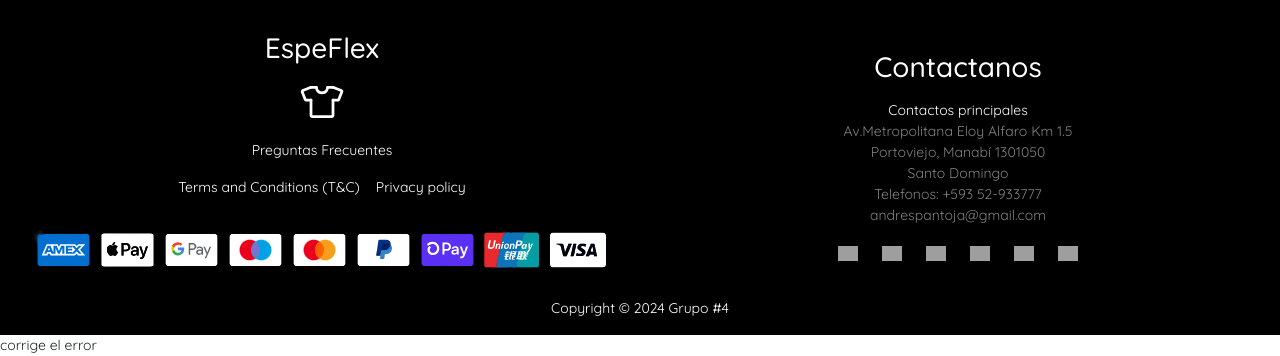
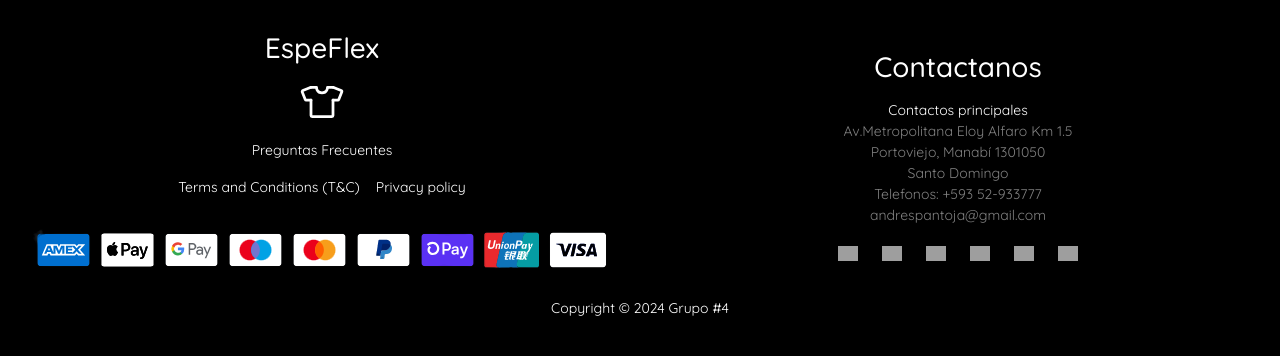
Before and after one commit to AndresPantoja004/Proyecto-ATW-U1, a PHP site: page /detalleComprabefore.php in a window 1280 px wide. Shown: the part 574-930 px from the top of the page. After the commit the page ends 890 px from the top, so only its background shows below. Run offline with PHP 8.4, Linux system fonts and the light colour scheme; data that the repository does not hold is empty; grey boxes are pictures that could not be loaded.

Commit message:
Ultimo intento de before  by Camila

```diff
--- a/detalleComprabefore.php
+++ b/detalleComprabefore.php
@@ -419,4 +419,4 @@ $usuarioLogueado = isset($_SESSION['usuario']);  // Esto verifica si la variable
 </script>
 </body>
 
-</html>corrige el error
+</html>
```
